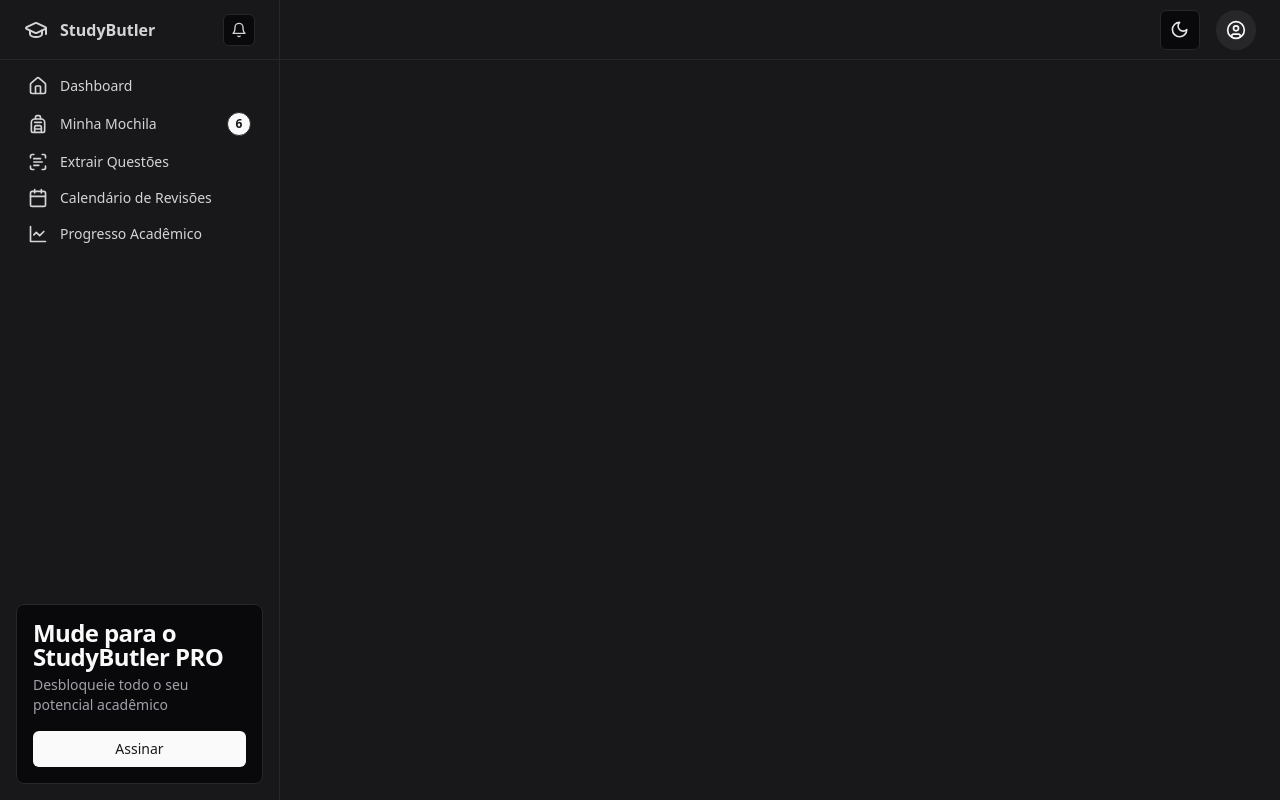
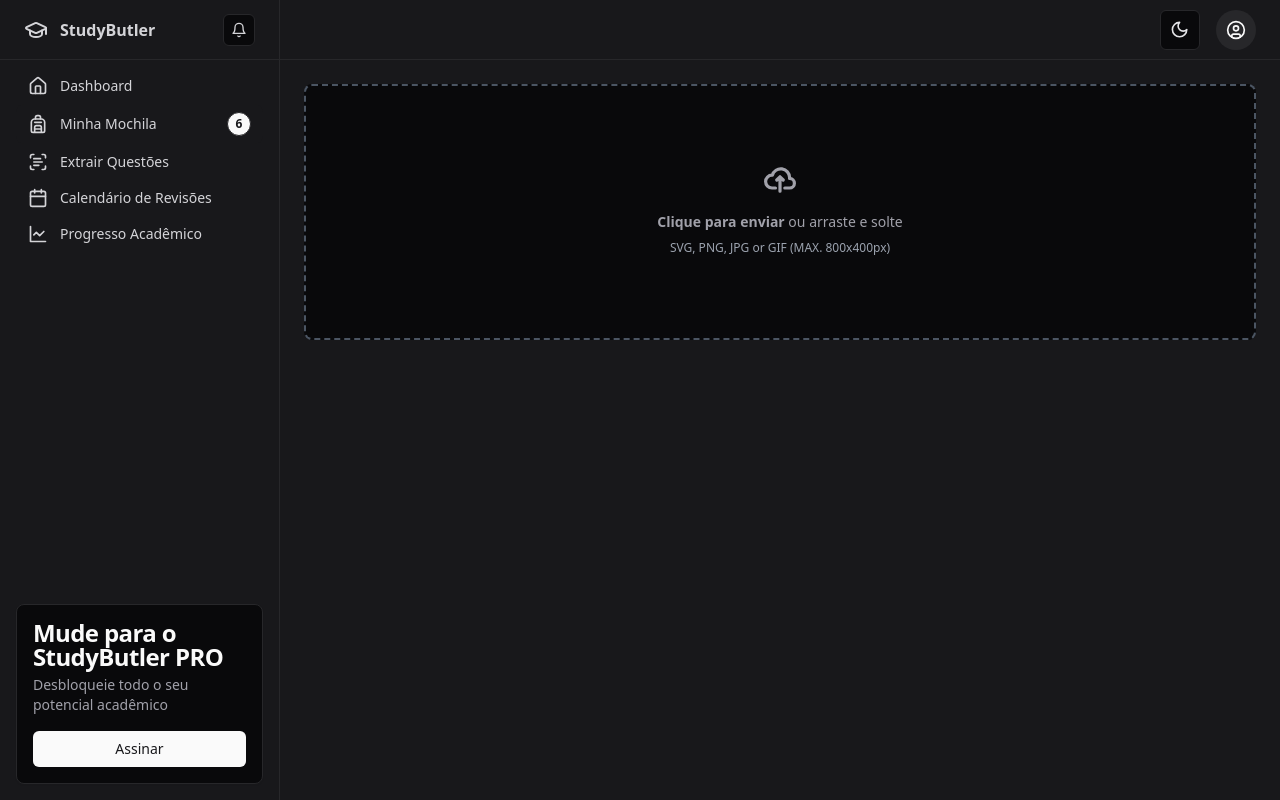
Before and after one commit to jopsfernandes/StudyButler, a React (Vite) app: page /user-dashboard/user-question-extractor in a window 1280 px wide. Built offline with nearby package versions, Linux system fonts and the light colour scheme.

Commit message:
ref: ref to not select text

```diff
--- a/src/components/studybutlercomponents/SubjectFormStudyButler.tsx
+++ b/src/components/studybutlercomponents/SubjectFormStudyButler.tsx
@@ -74,7 +74,7 @@
         <Button className="transition ease-in-out hover:scale-110 duration-300 mt-4">Criar novo caderno</Button>
       </DialogTrigger>
       <DialogContent className='w-full'>
-         <DialogHeader className='mb-3'>
+         <DialogHeader className='mb-3 select-none'>
           <DialogTitle className='dark:text-zinc-300'>Criação de caderno</DialogTitle>
           <DialogDescription>preencha os campos para criar seu caderno.</DialogDescription>
         </DialogHeader>
@@ -88,7 +88,7 @@
           name="subject"
           render={({ field }) => (
             <FormItem className='w-2/3'>
-              <FormLabel className='dark:text-zinc-200 '>Matéria</FormLabel>
+              <FormLabel className='dark:text-zinc-200 select-none'>Matéria</FormLabel>
               <FormControl>
                 <Input className="dark:text-zinc-200" placeholder="Matemática, Física..." {...field} />
               </FormControl>
@@ -103,7 +103,7 @@
         name="dob"
         render={({field}) => (
           <FormItem className='w-2/3'>
-            <FormLabel className='dark:text-zinc-200'>Data da prova</FormLabel>
+            <FormLabel className='dark:text-zinc-200 select-none'>Data da prova</FormLabel>
             <FormControl>
                 <DatePicker date={field.value} setDate={field.onChange} />
               </FormControl>
--- a/src/screens/Dashboard.tsx
+++ b/src/screens/Dashboard.tsx
@@ -85,7 +85,7 @@
           </div>
           <div className='border dark:border-zinc-800 rounded-lg'>
             <Table>
-              <TableHeader>
+              <TableHeader className='select-none'>
                 <TableHead>Tópicos</TableHead>
 
                 <TableHead>Dificuldade</TableHead>
@@ -95,7 +95,7 @@
               </TableHeader>
               <TableBody>
                 {Array.from({ length: 10 }).map((_, i) => {
-                   const rowClasses = classNames('dark:text-zinc-200 border-none', {
+                   const rowClasses = classNames('dark:text-zinc-200 border-none select-none', {
                     'dark:bg-zinc-950': i % 2 === 0
                   }, {'bg-zinc-100': i % 2 === 0});
 
--- a/src/screens/UserQuestionExtractor.tsx
+++ b/src/screens/UserQuestionExtractor.tsx
@@ -40,7 +40,25 @@
 export function UserQuestionExtractor() {
   return (
 
-   <></>
+   <>
+
+<div className="flex items-center justify-center w-full">
+    <label for="dropzone-file" className="flex flex-col items-center justify-center w-full h-64 border-2 border-gray-300 border-dashed rounded-lg cursor-pointer bg-gray-50 dark:hover:bg-bray-800 dark:bg-zinc-950 hover:bg-gray-100 dark:border-gray-600 dark:hover:border-gray-500 dark:hover:bg-gray-600">
+        <div class="flex flex-col items-center justify-center pt-5 pb-6">
+            <svg className="w-8 h-8 mb-4 text-zinc-500 dark:text-zinc-400" aria-hidden="true" xmlns="http://www.w3.org/2000/svg" fill="none" viewBox="0 0 20 16">
+                <path stroke="currentColor" stroke-linecap="round" stroke-linejoin="round" stroke-width="2" d="M13 13h3a3 3 0 0 0 0-6h-.025A5.56 5.56 0 0 0 16 6.5 5.5 5.5 0 0 0 5.207 5.021C5.137 5.017 5.071 5 5 5a4 4 0 0 0 0 8h2.167M10 15V6m0 0L8 8m2-2 2 2"/>
+            </svg>
+            <p className="mb-2 text-sm text-zinc-500 dark:text-zinc-400"><span class="font-semibold">Clique para enviar</span> ou arraste e solte</p>
+            <p class="text-xs text-gray-500 dark:text-gray-400">SVG, PNG, JPG or GIF (MAX. 800x400px)</p>
+        </div>
+        <input id="dropzone-file" type="file" class="hidden" />
+    </label>
+</div>
+
+
+
+
+   </>
 
   );
 }
```
